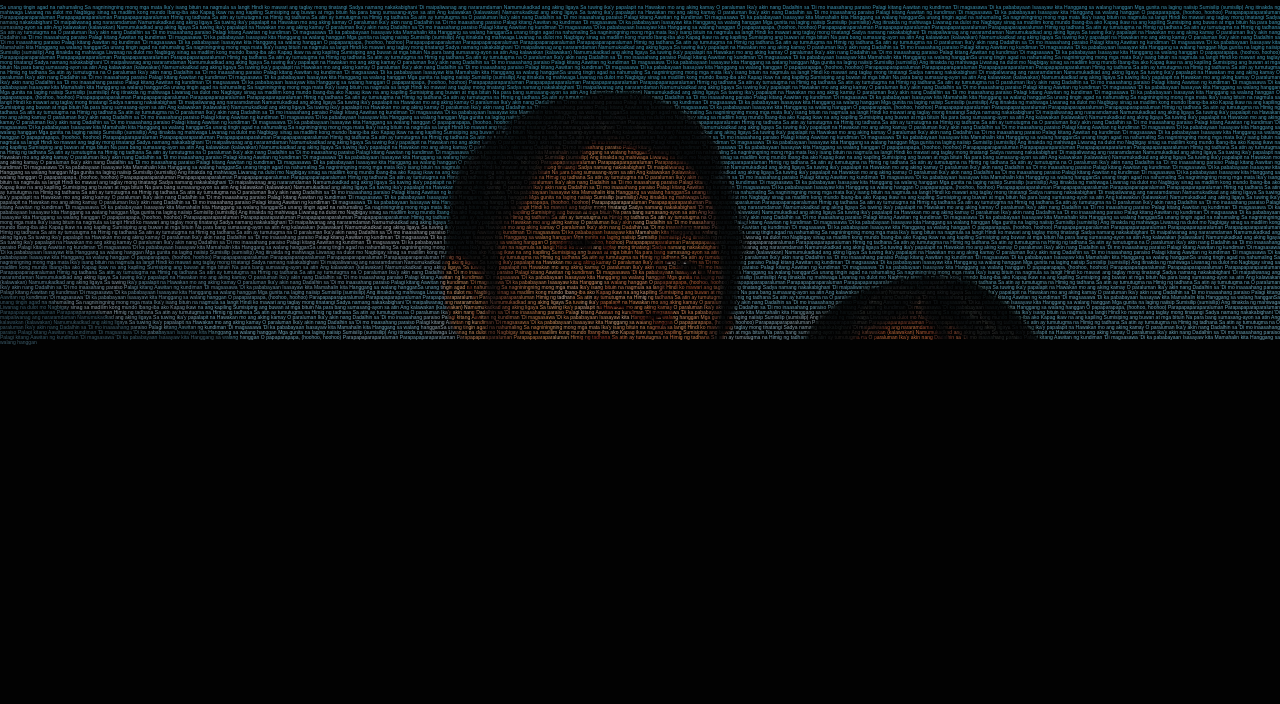
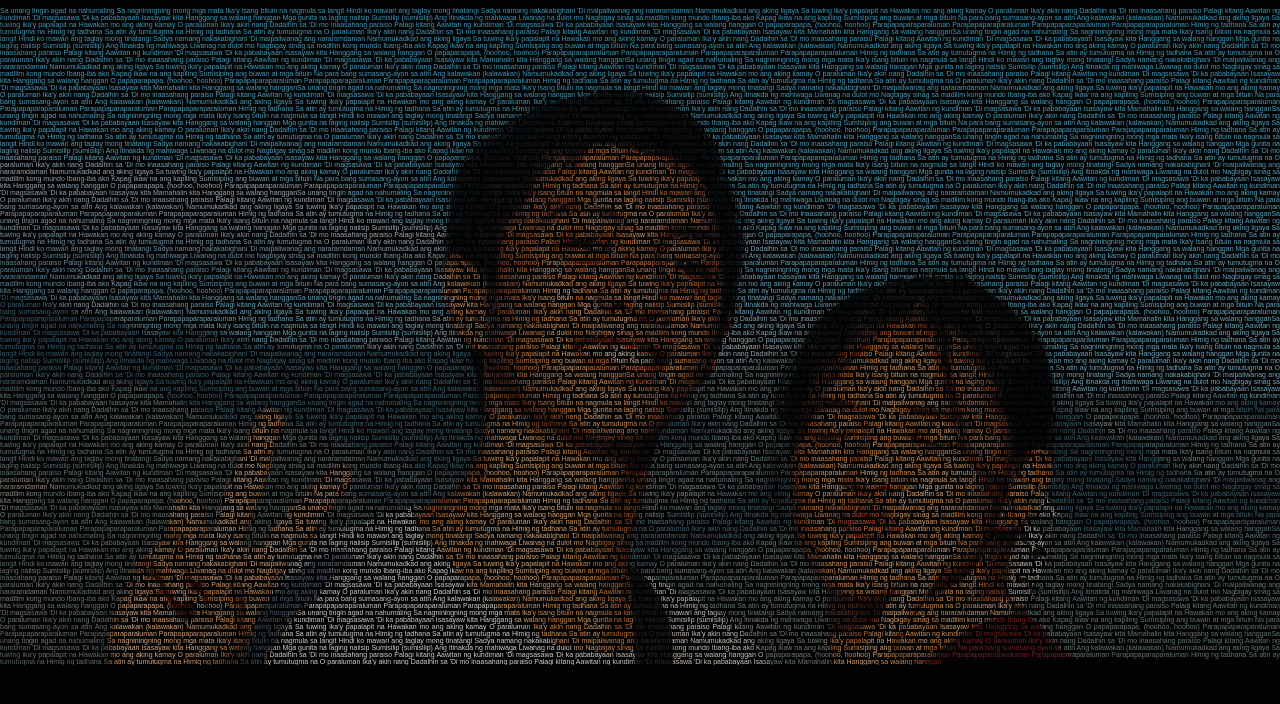
Before and after one commit to joshua0200/Giyanne, a plain HTML site: page index.html in a window 1280 px wide. Drawn offline with Linux system fonts and the light colour scheme.

Commit message:
Update main.css

```diff
--- a/main.css
+++ b/main.css
@@ -14,11 +14,11 @@ body {
 }
 
 p {
-    font-size: 5px;
+    font-size: 7px;
     line-height: 1.0;
     text-align: justify;
     -webkit-background-size: cover;
-    background-size: content;
+    background-size: cover;
     background-repeat: no-repeat;
     background-position: center;
     background: url(menu.jpg) no-repeat center /cover;
```
